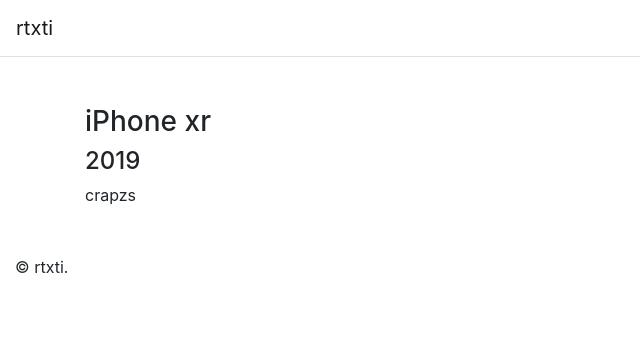
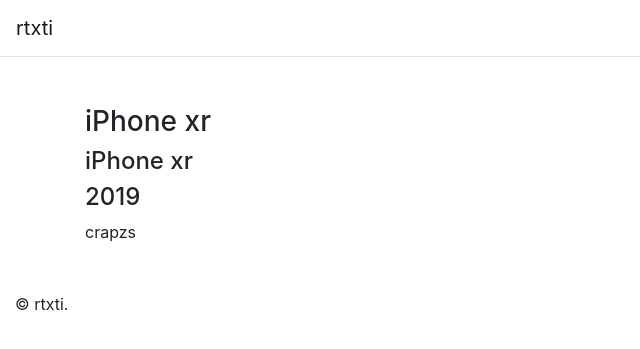
Before and after one commit to rtxti/www, a Jekyll site: the page built from _smartphones/apple/iphone-xr.md, in a window 1280 px wide. Shown: the top 349 px of the page, without its empty margins (0-640 px from the left). Built offline with Jekyll 4.4.1, drawn with Linux system fonts in a browser that asks for light colours.

Commit message:
Update iphone-xr.md

```diff
--- a/_smartphones/apple/iphone-xr.md
+++ b/_smartphones/apple/iphone-xr.md
@@ -7,6 +7,7 @@ label: iphone-xr
 <div class="container">
   <h3>{{ page.title }}</h3>
   {% assign phone = site.data.smartphones.[page.label] %}
+  <h4>{{ phone.name }}</h4>
   <h4>{{ phone.release }}</h4>
   crapzs
 </div>
```
